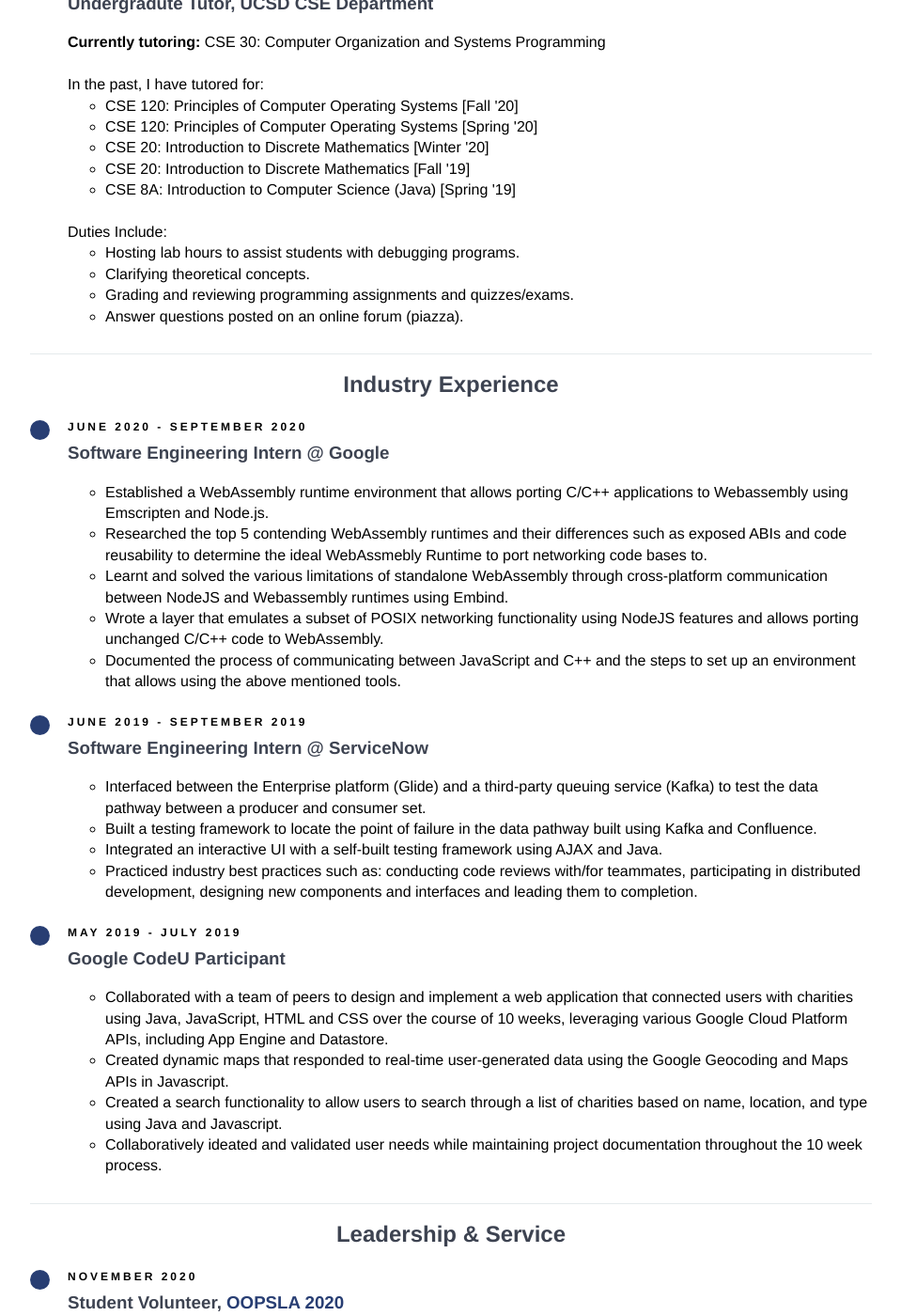
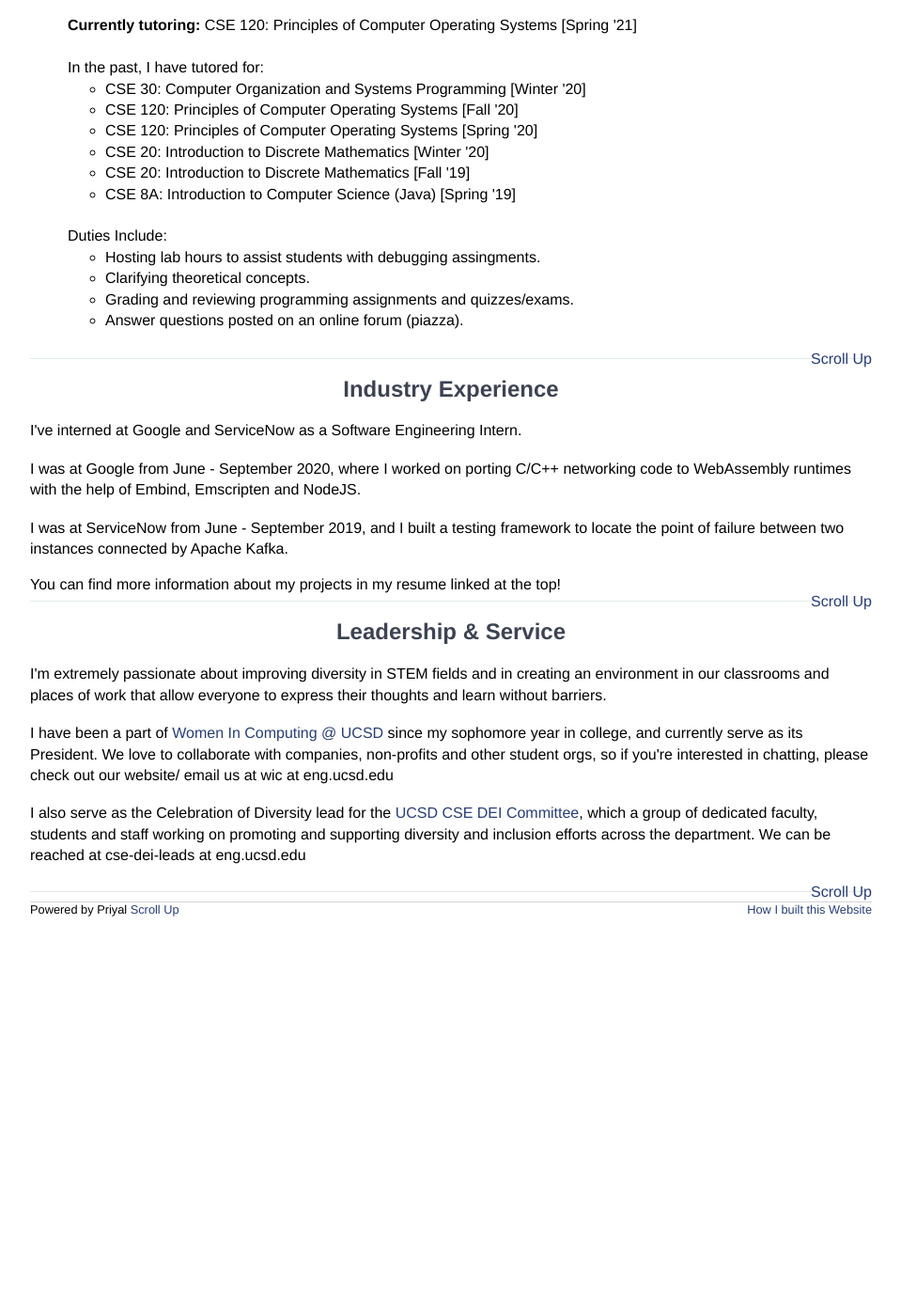
Before and after one commit to p-suneja/p-suneja.github.io, a Jekyll site: the page built from index.html, in a window 1280 px wide and 1400 px high, scrolled down 1002 px. Shown: the whole window at 94% size, without its empty margins (160-1119 px from the left). Built offline with Jekyll 4.4.1, drawn with Linux system fonts in a browser that asks for light colours; nearby versions of some CDN libraries; after the commit the page ends 2037 px from its top, so only the background shows below that; some of the changed text lies outside the part shown.

Commit message:
redoing lots of it

```diff
--- a/index.html
+++ b/index.html
@@ -90,7 +90,7 @@
     <br>
 
     </section>
-    <a style="float:center" href="#" class="scrollup">Scroll Up</a>
+    <a style="float:right" href="#" class="scrollup">Scroll Up</a>
 </div>
 
 <div class="col-md-12 example-title">
@@ -107,22 +107,30 @@
                         <div class="timeline-content">
                             <h3 class="timeline-title">Undergradute Tutor, UCSD
                             CSE Department</h3>
-                            <b>Currently tutoring:</b> CSE 30: Computer
-                            Organization and Systems Programming
+                            <b>Currently tutoring:</b> CSE 120: Principles of
+                            Computer Operating Systems [Spring '21]
                             <br>
                             <br>
                             In the past, I have tutored for:
                             <ul>
-                                <li> CSE 120: Principles of Computer Operating Systems [Fall '20]</li>
-                                <li> CSE 120: Principles of Computer Operating Systems [Spring '20]</li>
-                                <li> CSE  20: Introduction to Discrete Mathematics [Winter '20]</li>
-                                <li> CSE  20: Introduction to Discrete Mathematics [Fall '19]</li>
-                                <li> CSE  8A: Introduction to Computer Science (Java) [Spring '19]</li>
+                                <li> CSE 30: Computer Organization and Systems
+                                Programming [Winter '20] </li>
+                                <li> CSE 120: Principles of Computer Operating
+                                Systems [Fall '20]</li>
+                                <li> CSE 120: Principles of Computer Operating
+                                Systems [Spring '20]</li>
+                                <li> CSE  20: Introduction to Discrete
+                                Mathematics [Winter '20]</li>
+                                <li> CSE  20: Introduction to Discrete
+                                Mathematics [Fall '19]</li>
+                                <li> CSE  8A: Introduction to Computer Science
+                                (Java) [Spring '19]</li>
                             </ul>
                             <br>
                             Duties Include:
                             <ul>
-                                <li> Hosting lab hours to assist students with debugging programs. </li>
+                                <li> Hosting lab hours to assist students with
+                                debugging assingments. </li>
                                 <li> Clarifying theoretical concepts. </li>
                                 <li> Grading and reviewing programming assignments and quizzes/exams. </li>
                                 <li> Answer questions posted on an online forum (piazza). </li>
@@ -133,121 +141,55 @@
             </div>
         </div>
     </div>
+    <a style="float:right" href="#" class="scrollup">Scroll Up</a>
 </div>
 
 <div class="col-md-12 example-title">
-    <a id="EXPERIENCE"><h2>Industry Experience</h2></a>
+    <a id="INDUSTRY"><h2>Industry Experience</h2></a>
 
-    <div class="container-fluid">
-        <div class="row example-basic">
-            <div class="col-xs-10 col-xs-offset-1 col-sm-8 col-sm-offset-2">
-                <ul class="timeline">
-                   <li class="timeline-item">
-                        <div class="timeline-info">
-                            <span>June 2020 - September 2020</span>
-                        </div>
-                        <div class="timeline-marker"></div>
-                        <div class="timeline-content">
-                            <h3 class="timeline-title">Software Engineering Intern @ Google</h3>
-                            <ul>
-			      <li> Established a WebAssembly runtime environment that allows porting C/C++ applications to Webassembly using
-				      Emscripten and Node.js. </li>
-			      <li> Researched the top 5 contending WebAssembly runtimes and their differences such as exposed ABIs and code reusability
-				      to determine the ideal WebAssmebly Runtime to port networking code bases to. </li>
-			      <li> Learnt and solved the various limitations of standalone WebAssembly through cross-platform communication between NodeJS
-				      and Webassembly runtimes using Embind. </li>
-			      <li> Wrote a layer that emulates a subset of POSIX networking functionality using NodeJS features and allows porting unchanged
-				      C/C++ code to WebAssembly. </li>
-    			      <li> Documented the process of communicating between JavaScript and C++ and the steps to set up an environment that allows using
-				      the above mentioned tools. </li>
-                            </ul>
-                        </div>
-                   </li>
-		   <li class="timeline-item">
-                        <div class="timeline-info">
-                            <span>June 2019 - September 2019</span>
-                        </div>
-                        <div class="timeline-marker"></div>
-                        <div class="timeline-content">
-                            <h3 class="timeline-title">Software Engineering Intern @ ServiceNow</h3>
-                            <ul>
-                                <li> Interfaced between the Enterprise platform (Glide) and a third-party queuing service (Kafka) to test the data pathway
-					between a producer and consumer set.</li>
-                                <li> Built a testing framework to locate the point of failure in the data pathway built using Kafka and Confluence. </li>
-                                <li> Integrated an interactive UI with a self-built testing framework using AJAX and Java. </li>
-                                <li> Practiced industry best practices such as: conducting code reviews with/for teammates, participating in distributed
-					development, designing new components and interfaces and leading them to completion. </li>
-                            </ul>
-                        </div>
-                    </li>
-                    <li class="timeline-item">
-                        <div class="timeline-info">
-                            <span>May 2019 - July 2019</span>
-                        </div>
-                        <div class="timeline-marker"></div>
-                        <div class="timeline-content">
-                            <h3 class="timeline-title">Google CodeU Participant</h3>
-                            <ul>
-                                <li> Collaborated with a team of peers to design and implement a web application that connected users with charities using
-					Java, JavaScript, HTML and CSS over the course of 10 weeks, leveraging various Google Cloud Platform APIs, including
-					App Engine and Datastore. </li>
-                                <li> Created dynamic maps that responded to real-time user-generated data using the Google Geocoding and Maps APIs in
-					Javascript.</li>
-                                <li> Created a search functionality to allow users to search through a list of charities based on name, location, and
-					type using Java and Javascript. </li>
-                                <li> Collaboratively ideated and validated user needs while maintaining project documentation throughout the 10 week process.</li>
-                            </ul>
-                        </div>
-                    </li>
-                </ul>
-            </div>
-        </div>
-    </div>
+    <section style="text-align:left">
+    <p>I've interned at Google and ServiceNow as a Software Engineering Intern. </p>
+    <br>
+
+    <p>I was at Google from June - September 2020, where I worked on porting
+    C/C++ networking code to WebAssembly runtimes with the help of Embind,
+    Emscripten and NodeJS.</p>
+    <br>
+
+    <p>I was at ServiceNow from June - September 2019, and I built a testing
+    framework to locate the point of failure between two instances connected by
+    Apache Kafka.</p>
+    <br>
+
+    You can find more information about my projects in my resume linked at the
+    top!
+
+    </section>
+    <a style="float:right" href="#" class="scrollup">Scroll Up</a>
 </div>
 <div class="col-md-12 example-title">
     <a id="LEADERSHIP"><h2>Leadership & Service</h2></a>
-    <div class="container-fluid">
-        <div class="row example-basic">
-            <div class="col-xs-10 col-xs-offset-1 col-sm-8 col-sm-offset-2">
-                <ul class="timeline">
-		    <li class="timeline-item">
-                        <div class="timeline-info">
-                            <span>November 2020</span>
-                        </div>
-                        <div class="timeline-marker"></div>
-                        <div class="timeline-content">
-                            <h3 class="timeline-title"> Student Volunteer, <a href="https://2020.splashcon.org/track/splash-2020-oopsla"
-                  target="_blank">OOPSLA 2020</a>  </h3>
-                        </div>
-                    </li>
-		  <li class="timeline-item">
-                        <div class="timeline-info">
-                            <span>September 2018 - Present</span>
-                        </div>
-                        <div class="timeline-marker"></div>
-                        <div class="timeline-content">
-                            <h3 class="timeline-title"><a href="http://wic.ucsd.edu/" target="_blank">Women In Computing @ UCSD</a></h3>
-                            <ul>
-                                <li> President (2020/21)</li>
-                                <li> Vice President (2019/20)</li>
-                               	<li> Outreach Co-Chair (2018/19)</li>
-                            </ul>
-                        </div>
-                    </li>
-		    <li class="timeline-item">
-                        <div class="timeline-info">
-                            <span>September 2019 - Present</span>
-                        </div>
-                        <div class="timeline-marker"></div>
-                        <div class="timeline-content">
-                            <h3 class="timeline-title"> Celebration of Diversity
-                            Lead, <a
-                            href="https://cse.ucsd.edu/diversity/cse-dei-committee"
-                            target="_blank">UCSD CSE DEI Committee</a>  </h3>
-                        </div>
-                    </li>
-                </ul>
-            </div>
-        </div>
-    </div>
+    <section style="text-align:left">
+    <p>I'm extremely passionate about improving diversity in STEM fields and
+    in creating an environment in our classrooms and places of work that allow
+    everyone to express their thoughts and learn without barriers. </p>
+    <br>
+    <p>I have been a part of <a href="http://wic.ucsd.edu/"
+    target="_blank"> Women In Computing @ UCSD</a> since my sophomore year
+    in college, and currently serve as its President. We love to collaborate
+    with companies, non-profits and other student orgs, so if you're interested
+    in chatting, please check out our website/ email us at wic at eng.ucsd.edu
+    </p>
+    <br>
+
+    <p> I also serve as the Celebration of Diversity lead for the <a
+    href="https://cse.ucsd.edu/diversity/cse-dei-committee" target="_blank">
+    UCSD CSE DEI Committee</a>, which a group of dedicated faculty, students
+    and staff working on promoting and supporting diversity and inclusion
+    efforts across the department. We can be reached at cse-dei-leads at
+    eng.ucsd.edu </p>
+    <br>
+
+    </section>
+    <a style="float:right" href="#" class="scrollup">Scroll Up</a>
 </div>
```
